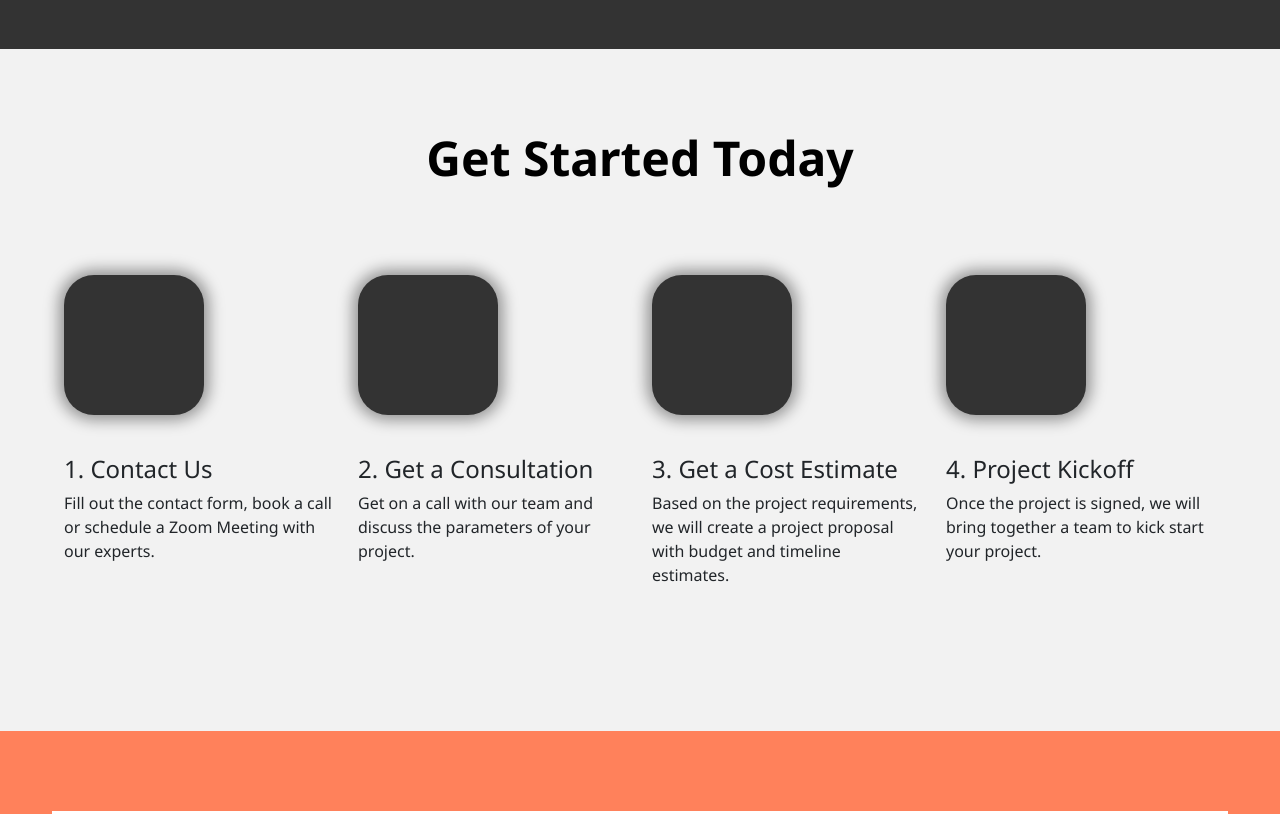
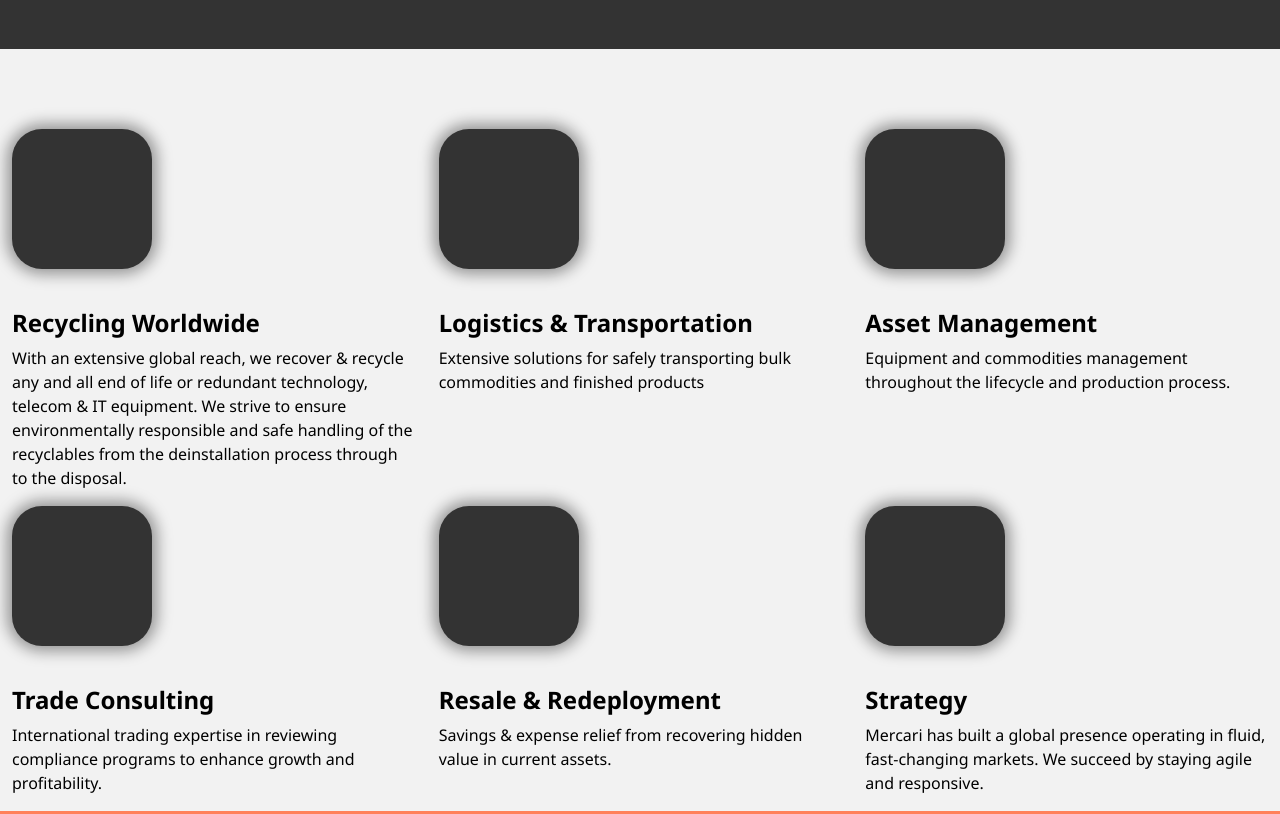
Before and after one commit to Casady-E/trex, a plain HTML site: page index.html in a window 1280 px wide. Shown: the part 1560-2374 px from the top of the page. Drawn offline with nearby package versions, Linux system fonts and the light colour scheme; files whose address does not match are found by name.

Commit message:
see corresponding commits

```diff
--- a/index.html
+++ b/index.html
@@ -94,37 +94,53 @@
     </div>
 </section>
 
-<section class="container-fluid get-started">
+<section class="container-fluid services-description">
   <div class="row">
-    <div class="col-12 get-started-head">
-      <h3>Get Started Today</h3>
+    <div class="col-12 col-sm-12 col-md-12 col-lg-4 services-desc-cell">
+      <a class="services-desc-overlay" href="#">
+      <svg class="bd-placeholder-img rounded-square"></svg>
+      <h4>Recycling Worldwide</h4>
+      <p>With an extensive global reach, we recover & recycle any and all end of life or redundant technology, telecom & IT equipment. We strive to ensure environmentally responsible and safe handling of the recyclables from the deinstallation process through to the disposal.</p>
+    </a>
     </div>
-    <div class="col-12 get-started-body">
-      <div class="row">
-    <div class="col-12 col-md-6 col-lg-3 get-started-quad">
+    <div class="col-12 col-sm-12 col-md-12 col-lg-4 services-desc-cell">
+      <a class="services-desc-overlay" href="#">
       <svg class="bd-placeholder-img rounded-square"></svg>
-      <h4>1. Contact Us</h4>
-      <p> Fill out the contact form, book a call or schedule a Zoom Meeting with our experts.</p>
-      </div>
-      <div class="col-12 col-md-6 col-lg-3 get-started-quad">
+      <h4>Logistics &amp; Transportation</h4>
+      <p>Extensive solutions for safely transporting bulk commodities and finished products</p>
+    </a>
+    </div>
+    <div class="col-12 col-sm-12 col-md-12 col-lg-4 services-desc-cell">
+      <a class="services-desc-overlay" href="#">
       <svg class="bd-placeholder-img rounded-square"></svg>
-      <h4>2. Get a Consultation</h4>
-      <p>Get on a call with our team and discuss the parameters of your project.</p>
+      <h4>Asset Management</h4>
+      <p>Equipment and commodities management throughout the lifecycle and production process.</p>
+    </a>
     </div>
-    <div class="col-12 col-md-6 col-lg-3 get-started-quad">
+    <div class="col-12 col-sm-12 col-md-12 col-lg-4 services-desc-cell">
+      <a class="services-desc-overlay" href="#">
       <svg class="bd-placeholder-img rounded-square"></svg>
-      <h4>3. Get a Cost Estimate</h4>
-      <p>Based on the project requirements, we will create a project proposal with budget and timeline estimates.</p>
+      <h4>Trade Consulting</h4>
+      <p>International trading expertise in reviewing compliance programs to enhance growth and profitability.</p>
+    </a>
     </div>
-    <div class="col-12 col-md-6 col-lg-3 get-started-quad">
+    <div class="col-12 col-sm-12 col-md-12 col-lg-4 services-desc-cell">
+      <a class="services-desc-overlay" href="#">
       <svg class="bd-placeholder-img rounded-square"></svg>
-      <h4>4. Project Kickoff</h4>
-      <p>Once the project is signed, we will bring together a team to kick start your project.</p>
+      <h4>Resale &amp; Redeployment</h4>
+      <p>Savings &amp; expense relief from recovering hidden value in current assets.</p>
+    </a>
     </div>
+    <div class="col-12 col-sm-12 col-md-12 col-lg-4 services-desc-cell">
+      <a class="services-desc-overlay" href="#">
+      <svg class="bd-placeholder-img rounded-square"></svg>
+      <h4>Strategy</h4>
+      <p>Mercari has built a global presence operating in fluid, fast-changing markets. We succeed by staying agile and responsive.</p>
+      </a>
     </div>
   </div>
-</div>
 </section>
+
 
 <section class="our-mission-section container-fluid">
   <div class="row">
@@ -165,7 +181,40 @@
  </div>
 -->
 
+<section class="container-fluid get-started">
+  <div class="row">
+    <div class="col-12 get-started-head">
+      <h3>Get Started Today</h3>
+    </div>
+    <div class="col-12 get-started-body">
+      <div class="row">
+    <div class="col-12 col-md-6 col-lg-3 get-started-quad">
+      <svg class="bd-placeholder-img rounded-square"></svg>
+      <h4>1. Contact Us</h4>
+      <p> Fill out the contact form, book a call or schedule a Zoom Meeting with our experts.</p>
+      </div>
+      <div class="col-12 col-md-6 col-lg-3 get-started-quad">
+      <svg class="bd-placeholder-img rounded-square"></svg>
+      <h4>2. Get a Consultation</h4>
+      <p>Get on a call with our team and discuss the parameters of your project.</p>
+    </div>
+    <div class="col-12 col-md-6 col-lg-3 get-started-quad">
+      <svg class="bd-placeholder-img rounded-square"></svg>
+      <h4>3. Get a Cost Estimate</h4>
+      <p>Based on the project requirements, we will create a project proposal with budget and timeline estimates.</p>
+    </div>
+    <div class="col-12 col-md-6 col-lg-3 get-started-quad">
+      <svg class="bd-placeholder-img rounded-square"></svg>
+      <h4>4. Project Kickoff</h4>
+      <p>Once the project is signed, we will bring together a team to kick start your project.</p>
+    </div>
+    </div>
+  </div>
+</div>
+</section>
 
+
+<!--
   <section class="container-fluid">
     <div class="col-md-5 p-lg-5 mx-auto my-5">
         <h1 class="display-4 fw-normal">Punny headline</h1>
@@ -176,6 +225,7 @@
       <div class="product-device product-device-2 shadow-sm d-none d-md-block"></div>
     </div>
   </section>
+-->
 
 
   <section class="about-callout-section container-fluid">
--- a/sass/pages/_index.scss
+++ b/sass/pages/_index.scss
@@ -233,6 +233,38 @@ p{
 }
 }
 
+.services-description{
+  .services-desc-cell{
+    display: block;
+    position: relative;
+    a{
+      text-decoration: none;
+      color: #000000;
+      display: block;
+      width: 100%;
+      height: 100%;
+      &:hover{
+
+      }
+    h4{
+      font: $big-font;
+      font-weight: 700;
+      font-size: 1.5em;
+    }
+    p{
+
+    }
+    .rounded-square{
+  height: 140px;
+  width: 140px;
+  border-radius: 30px 30px 30px 30px;
+  box-shadow: 0px 0px 15px 5px rgba(0,0,0,0.4);
+  margin-bottom: 5vh;
+  background-color: #333333;
+    }
+  }
+}
+}
 
 .about-callout-section{
   height: auto;
```
Also changed, not shown: css/main.css, css/main.min.css.
